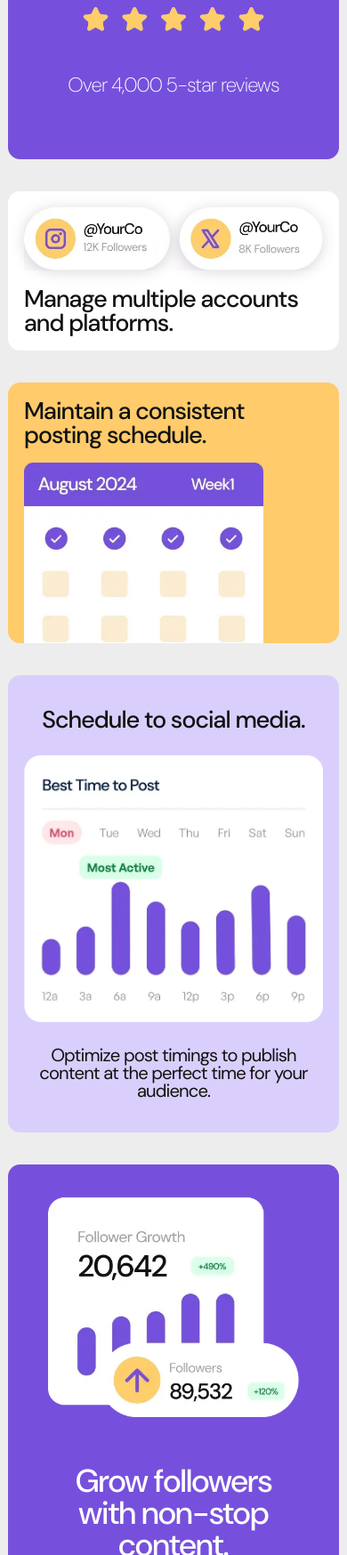
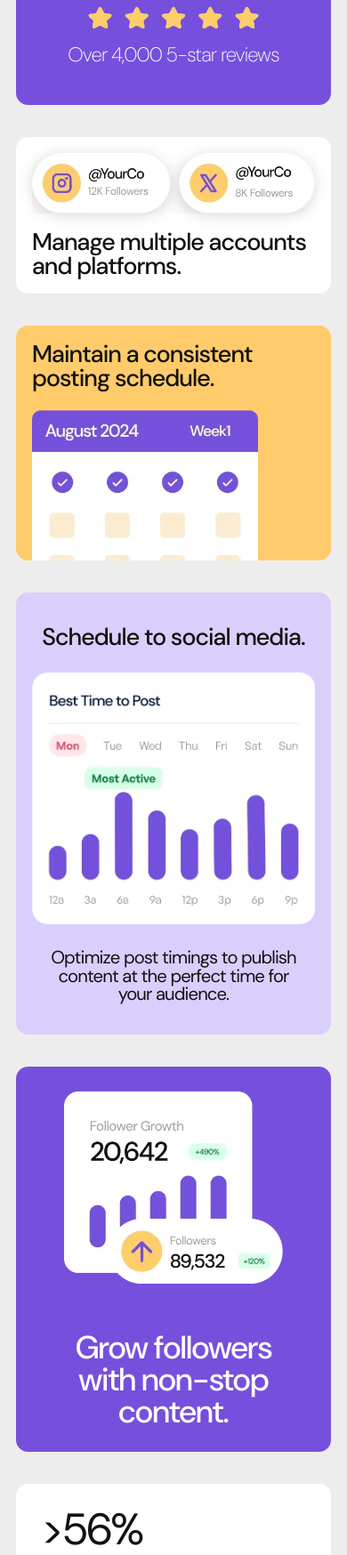
Before and after one commit to aelvanna/bento-grid-solution, a plain HTML site: page index.html in a window 390 px wide. Shown: the part 252-2000 px from the top of the page at 89% size. Drawn offline with Linux system fonts and the light colour scheme.

Commit message:
updated styling for mobile view, added name to attribution in index.html

```diff
--- a/index.html
+++ b/index.html
@@ -116,7 +116,7 @@
           href="https://www.frontendmentor.io?ref=challenge"
           class="attribution__a"
           >Frontend Mentor</a
-        >. Coded by <a href="#">Your Name Here</a>.
+        >. Coded by <a href="#">Liza Fernandez</a>.
       </div>
     </footer>
   </body>
--- a/src/_mixins.scss
+++ b/src/_mixins.scss
@@ -28,7 +28,7 @@
   }
 }
 
-//
+// Themes / Styling
 @mixin card-theme(
   $color: $white,
   $font-color: $black,
--- a/src/_variables.scss
+++ b/src/_variables.scss
@@ -25,6 +25,7 @@ $fs-h1: 2.75rem; // h2 font size  * 1.2 (minor third scale), then adjusted by ey
 
 // Spacing Variables
 $space-xs: 0.5rem;
+$space-2xs: 0.75rem;
 $space-sm: 1rem;
 $space-md: 1.5rem;
 $space-lg: 2rem;
--- a/src/main.scss
+++ b/src/main.scss
@@ -65,7 +65,7 @@ img {
   grid-template-columns: 1fr;
   grid-template-rows: auto;
   margin-block: $space-lg;
-  margin-inline: $space-xs;
+  margin-inline: $space-sm;
   gap: $space-lg;
 }
 
@@ -87,12 +87,11 @@ img {
     // Reset default browser margin
     margin: 0;
     @include mixins.flex-center(column);
-    gap: $space-sm;
+    gap: $space-2xs;
 
     figcaption {
       white-space: nowrap;
       font-weight: 200;
-      padding: $space-md;
     }
   }
 
@@ -111,13 +110,13 @@ img {
     margin: 0;
     display: flex;
     justify-content: flex-end;
-  }
 
     .multiple-accounts-img {
       // Filter to add a very subtle shadow to helpmask
       // the faint purple edge artifacts on the image asset.
       filter: drop-shadow(0 2px 8px hsl(0 0% 0% / 0.15));
       margin-bottom: $space-sm;
+    }
   }
 
   h2 {
@@ -137,19 +136,20 @@ img {
   display: flex;
   flex-direction: column;
   justify-content: space-between;
+  // Allow the image to be clipped
+  overflow: hidden;
 
   &__figure {
     margin: 0;
-    align-self: flex-start;
-  }
-
-  .consistent-schedule-img {
-    max-width: 80%; // Adjust size to better match the design
-  }
 
     h2 {
       text-align: left;
-    margin-bottom: $space-sm;
+    }
+    .consistent-schedule-img {
+      max-width: 80%; // Adjust size to better match the design
+      // Move the image down so it overflows the card and gets clipped
+      transform: translateY(1.3rem);
+    }
   }
 }
 
@@ -179,27 +179,21 @@ img {
   }
 
   figcaption {
-    // Use smaller font for descriptive text
     font-size: $fs-base;
     font-weight: 400;
-    max-width: 90%;
     margin-block: $space-sm;
     // Centers figcaption, as it is narrower than its parent container (figure).
     // Thus, the flex-center mixin does not center this and the below is required for centering.
-    margin-inline: auto;
+    margin-inline: $space-xs;
   }
 }
 
 .grow-followers-card {
-  @include mixins.card-theme($purple-500, $white, $padding: $space-xl);
+  @include mixins.card-theme($purple-500, $white);
   @include mixins.flex-center(column);
-  padding-block: $space-lg;
+  padding: $space-md $space-2xl;
   text-align: center;
   gap: $space-2xl;
-
-  .grow-followers-img {
-    max-width: 100%;
-  }
 
   h2 {
     font-size: $fs-figcaption-2xl;
@@ -214,6 +208,7 @@ img {
 
   &__percentage {
     font-size: $fs-h1;
+    margin-bottom: $space-sm;
   }
 
   .increased-growth-img {
@@ -244,7 +239,9 @@ img {
   }
 
   figure {
-    align-self: flex-end;
+    .faster-content-creation-img {
+      max-width: 60%;
+    }
   }
 }
 
@@ -256,6 +253,10 @@ img {
 
   h2 {
     margin-bottom: $space-md;
+  }
+
+  .write-content-img {
+    max-width: 80%;
   }
 }
 
```
Also changed, not shown: assets/styles/main.css, 1 other file. Lines whose indentation alone changed are shown as unchanged.
